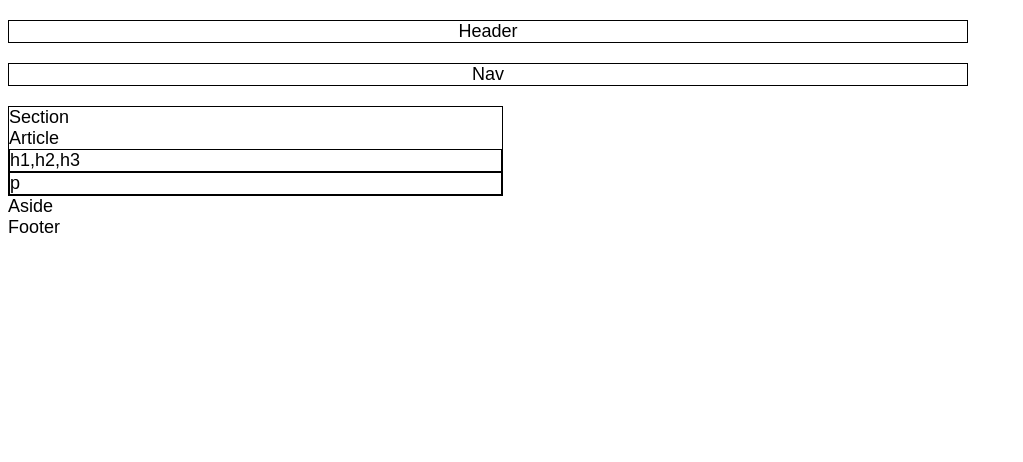
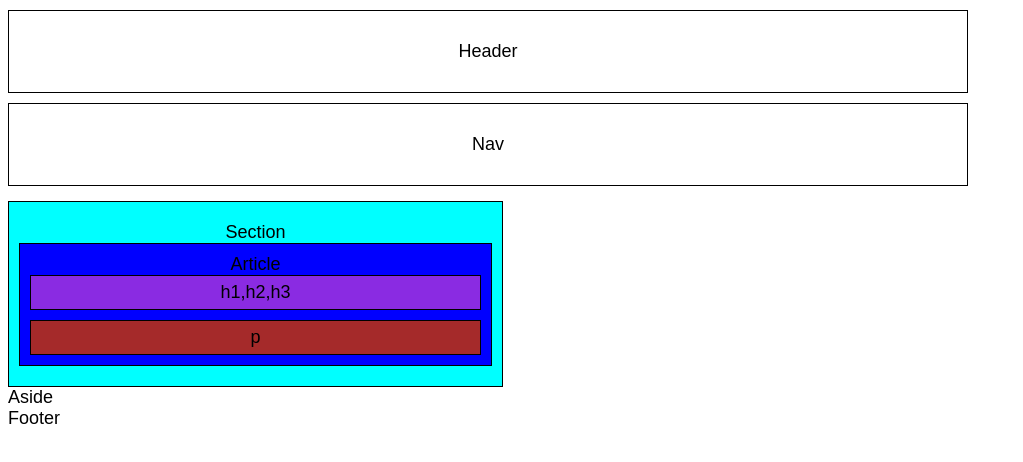
Before and after one commit to nikola4work/HH-WireFrame, a plain HTML site: page index.html in a window 1280 px wide. Shown: the whole page, without its empty margins (0-1023 px from the left). Drawn offline with Linux system fonts and the light colour scheme.

Commit message:
added some classes for html and more styling for css page

```diff
--- a/index.html
+++ b/index.html
@@ -20,7 +20,7 @@
 
     <section id="left">
         Section
-        <article class="art">
+        <article class="main-content">
             Article
             <div class="tag">
                 h1,h2,h3
--- a/style.css
+++ b/style.css
@@ -11,25 +11,41 @@ body {
 #head {
     border: 1px solid black;
     text-align: center;
-    margin-top: 20px;
-    margin-bottom: 20px;
+    margin-top: 10px;
+    margin-bottom: 10px;
+    padding: 30px;
 }
 
 #top-nav {
     border: 1px solid black;
     text-align: center;
-    margin-bottom: 20px;
+    margin-bottom: 15px;
+    padding: 30px;
 }
 
 #left {
     width: 495px;
     border: 1px solid black;
+    text-align: center;
+    padding: 20px 10px;
+    background-color: aqua;
+}
+
+.main-content {
+    border: 1px solid black;
+    padding: 10px;
+    background-color: blue;
 }
 
 .tag {
     border: 1px solid black;
+    padding: 6px;
+    margin-bottom: 10px;
+    background-color: blueviolet;
 }
 
 .p {
     border: 1px solid black;
+    padding: 6px;
+    background-color: brown;
 }
```
